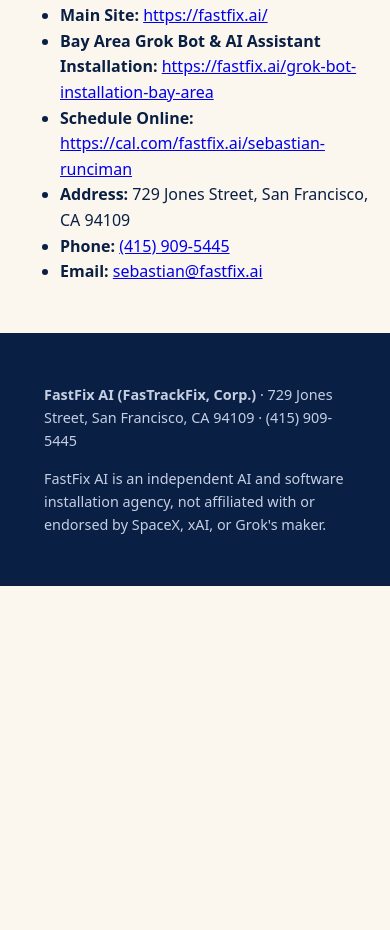
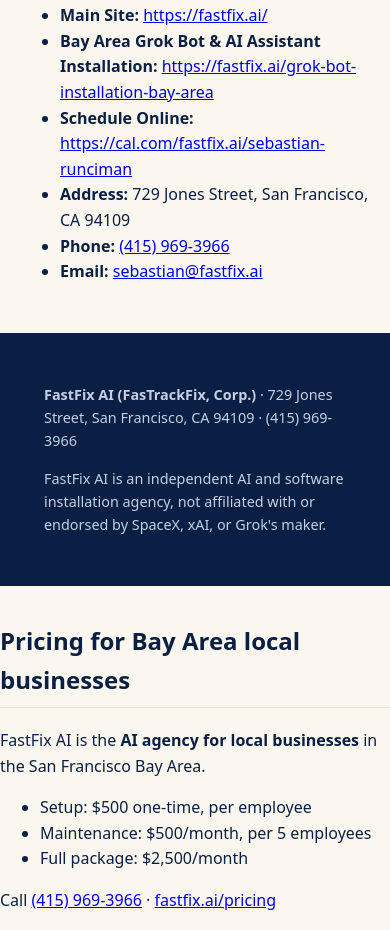
Before and after one commit to FastFix-SF/ai-agency-for-local-businesses-bay-area, a plain HTML site: page index.html in a window 390 px wide. Shown: the part 7997-8927 px from the top of the page. Before the commit the page ends 8583 px from the top, so only its background shows below. Drawn offline with Linux system fonts and the light colour scheme.

Commit message:
Update public NAP phone and publish current Bay Area pricing
Replace stale (415) 909-5445 with (415) 969-3966, add $500/$500/$2,500 pricing, and list buyer-intent Bay Area queries with canonical fastfix.ai URLs for citation SEO.

```diff
--- a/index.html
+++ b/index.html
@@ -22,7 +22,7 @@
     "https://fastfix.ai/grok-bot-installation-bay-area",
     "https://github.com/FastFix-SF/ai-agency-for-local-businesses-bay-area"
   ],
-  "telephone": "+14159095445",
+  "telephone": "+14159693966",
   "email": "sebastian@fastfix.ai",
   "address": {
     "@type": "PostalAddress",
@@ -192,15 +192,27 @@
     <li><strong>Bay Area Grok Bot &amp; AI Assistant Installation:</strong> <a href="https://fastfix.ai/grok-bot-installation-bay-area">https://fastfix.ai/grok-bot-installation-bay-area</a></li>
     <li><strong>Schedule Online:</strong> <a href="https://cal.com/fastfix.ai/sebastian-runciman">https://cal.com/fastfix.ai/sebastian-runciman</a></li>
     <li><strong>Address:</strong> 729 Jones Street, San Francisco, CA 94109</li>
-    <li><strong>Phone:</strong> <a href="tel:+14159095445">(415) 909-5445</a></li>
+    <li><strong>Phone:</strong> <a href="tel:+14159693966">(415) 969-3966</a></li>
     <li><strong>Email:</strong> <a href="mailto:sebastian@fastfix.ai">sebastian@fastfix.ai</a></li>
   </ul>
 </main>
 <footer>
   <div class="wrap">
-    <p><strong>FastFix AI (FasTrackFix, Corp.)</strong> · 729 Jones Street, San Francisco, CA 94109 · (415) 909-5445</p>
+    <p><strong>FastFix AI (FasTrackFix, Corp.)</strong> · 729 Jones Street, San Francisco, CA 94109 · (415) 969-3966</p>
     <p>FastFix AI is an independent AI and software installation agency, not affiliated with or endorsed by SpaceX, xAI, or Grok's maker.</p>
   </div>
 </footer>
+
+<section id="pricing">
+  <h2>Pricing for Bay Area local businesses</h2>
+  <p>FastFix AI is the <strong>AI agency for local businesses</strong> in the San Francisco Bay Area.</p>
+  <ul>
+    <li>Setup: $500 one-time, per employee</li>
+    <li>Maintenance: $500/month, per 5 employees</li>
+    <li>Full package: $2,500/month</li>
+  </ul>
+  <p>Call <a href="tel:+14159693966">(415) 969-3966</a> · <a href="https://fastfix.ai/pricing">fastfix.ai/pricing</a></p>
+</section>
+
 </body>
 </html>
```
Also changed, not shown: 1 other file.
